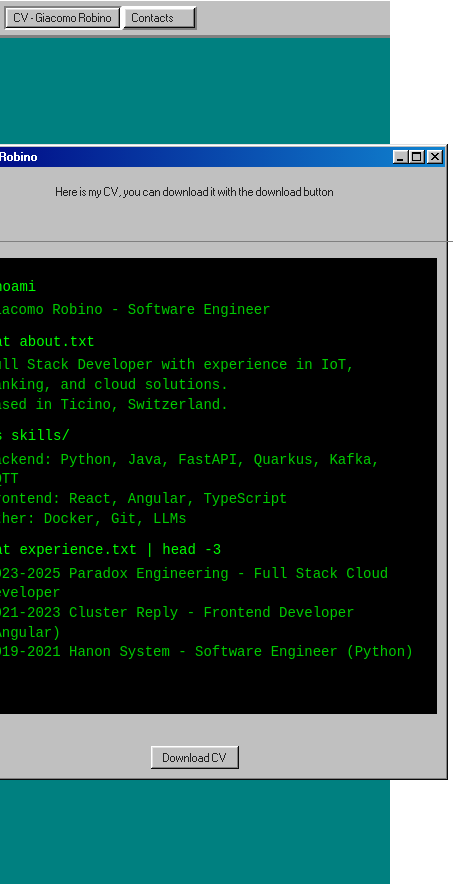
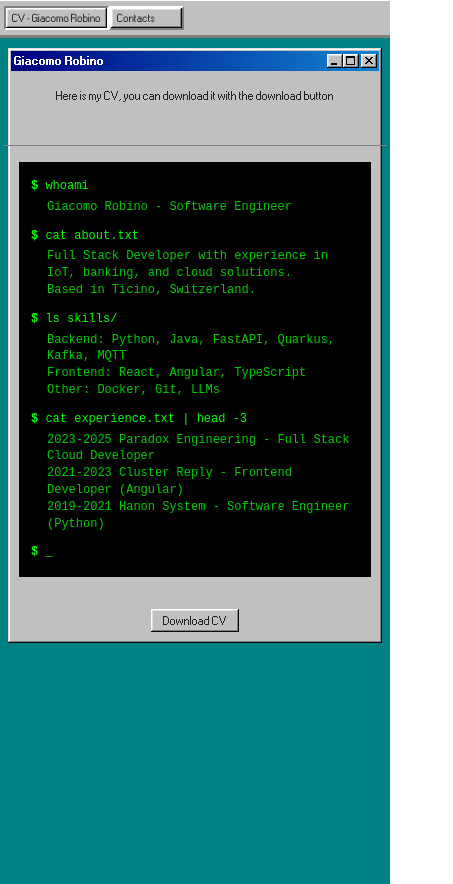
Before and after one commit to GiacomoRobino/portfolio, a React (Create React App) app: page / in a window 390 px wide. Shown: the whole page, 453 px wide, since content can reach past the window. Built offline with nearby package versions, Linux system fonts and the light colour scheme.

Commit message:
added responsiveness

```diff
--- a/src/App.css
+++ b/src/App.css
@@ -78,3 +78,46 @@
   align-items: center;
   gap: 16px;
 }
+
+/* Mobile responsive styles */
+@media (max-width: 768px) {
+  .App {
+    padding-top: 40px;
+    align-items: flex-start;
+    justify-content: flex-start;
+  }
+
+  .header-bar {
+    flex-wrap: wrap;
+    height: auto;
+    min-height: 32px;
+  }
+
+  .window {
+    position: static !important;
+    transform: none !important;
+    width: calc(100% - 16px);
+    margin: 8px;
+    min-width: unset;
+  }
+
+  .window.expanded {
+    min-width: unset;
+    width: calc(100% - 16px);
+  }
+
+  .title-bar {
+    cursor: default;
+  }
+
+  .title-bar:active {
+    cursor: default;
+  }
+}
+
+@media (max-width: 480px) {
+  .taskbar-item {
+    font-size: 10px;
+    padding: 2px 6px;
+  }
+}
--- a/src/components/Terminal.css
+++ b/src/components/Terminal.css
@@ -38,3 +38,12 @@
   0%, 100% { opacity: 1; }
   50% { opacity: 0; }
 }
+
+/* Mobile responsive styles */
+@media (max-width: 768px) {
+  .terminal {
+    min-height: 150px;
+    font-size: 12px;
+    padding: 12px;
+  }
+}
```
Also changed, not shown: 6 other files (tests, documents, lock files or other folders).
